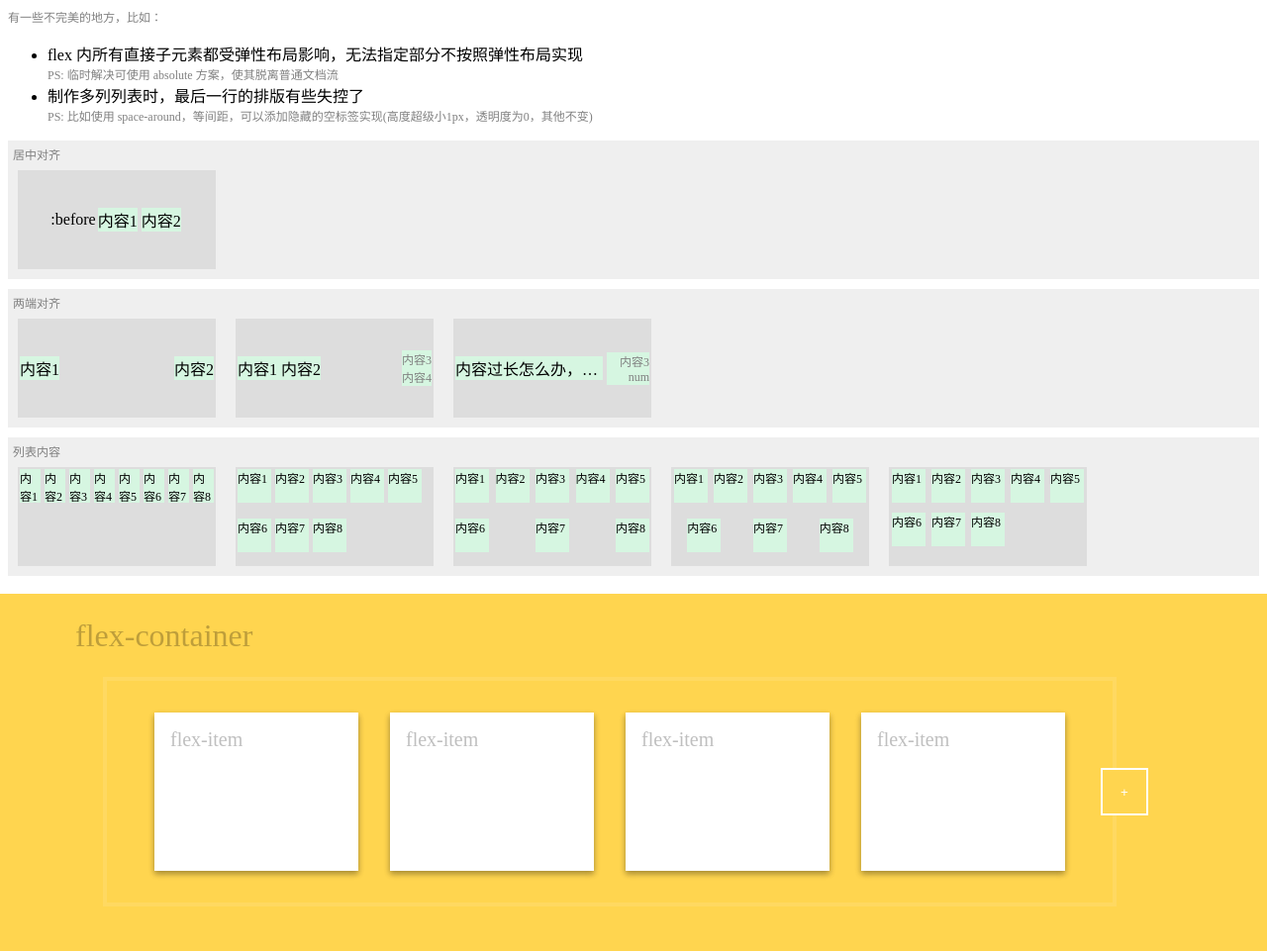
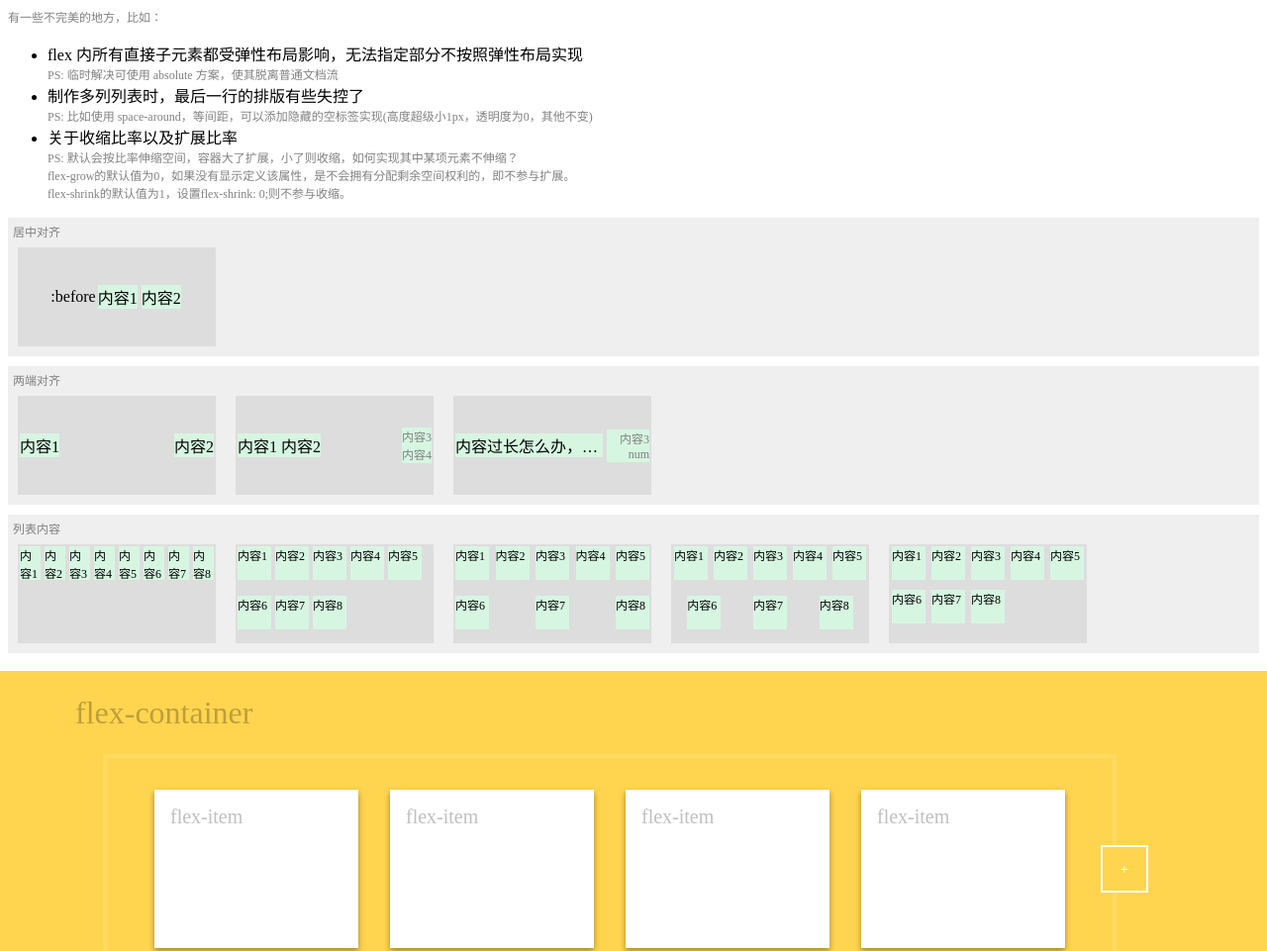
Before and after one commit to webcoding/flex_layout, a plain HTML site: page index.html in a window 1280 px wide. Shown: the top 961 px of the page at 99% size. Drawn offline with Linux system fonts and the light colour scheme.

Commit message:
更新伸缩设定

```diff
--- a/index.html
+++ b/index.html
@@ -216,6 +216,11 @@ html{
   <li>制作多列列表时，最后一行的排版有些失控了
     <p>PS: 比如使用 space-around，等间距，可以添加隐藏的空标签实现(高度超级小1px，透明度为0，其他不变)</p>
   </li>
+  <li>关于收缩比率以及扩展比率
+    <p>PS: 默认会按比率伸缩空间，容器大了扩展，小了则收缩，如何实现其中某项元素不伸缩？</p>
+    <p>flex-grow的默认值为0，如果没有显示定义该属性，是不会拥有分配剩余空间权利的，即不参与扩展。</p>
+    <p>flex-shrink的默认值为1，设置flex-shrink: 0;则不参与收缩。</p>
+  </li>
 </ul>
 
 <div class="box" title="居中对齐">
```
